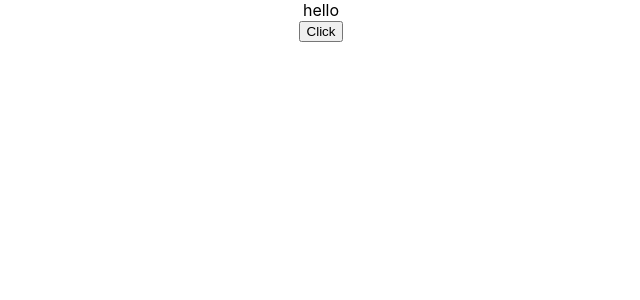
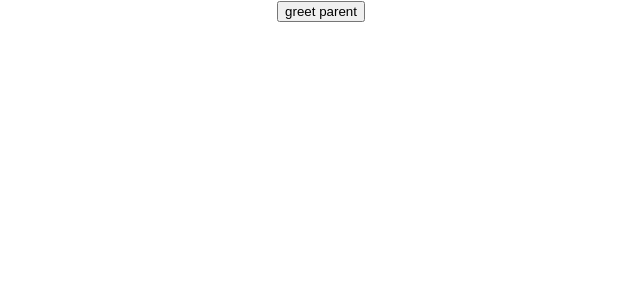
Before and after one commit to Sewvandiii/React-Fisrt-Step, a React (Create React App) app: page / in a window 1280 px wide. Shown: the top 300 px of the page, without its empty margins (319-959 px from the left). Built offline with nearby package versions, Linux system fonts and the light colour scheme.

Commit message:
Methods as props

```diff
--- a/src/App.js
+++ b/src/App.js
@@ -9,14 +9,18 @@
 import FunctionClick from './Components/FunctionClick';
 import ClassClick from './Components/ClassClick';
 import EventBind from './Components/EventBind';
+import ParentComponent from './Components/ParentComponent';
+
 
 function App() {
   return (
     <div className="App">
 
+    <ParentComponent />
+
     {/* <FunctionClick />
     <ClassClick /> */}
-    <EventBind />
+    {/* <EventBind /> */}
     {/* <Message />
     <Counter /> */}
     {/* <Greet name = "Bruno" surname = "Charles">
--- /dev/null
+++ b/src/Components/ChildComponent.js
@@ -0,0 +1,11 @@
+import React from 'react'
+
+function ChildComponent(props) {
+    return (
+        <div>
+            <button onClick = {() => props.greetHandler('child')}>greet parent</button>
+        </div>
+    )
+}
+
+export default ChildComponent
--- /dev/null
+++ b/src/Components/ParentComponent.js
@@ -0,0 +1,28 @@
+import React, { Component } from 'react'
+import ChildComponent from './ChildComponent'
+
+class ParentComponent extends Component {
+
+    constructor(props) {
+        super(props)
+
+        this.state = {
+             parentName:'parent'
+        }
+        this.greetParent = this.greetParent.bind(this)
+    }
+
+    greetParent(childName){
+        alert(`Hello ${this.state.parentName} from ${childName}`)
+    }
+
+    render() {
+        return (
+            <div>
+                  <ChildComponent greetHandler = {this.greetHandler} />
+            </div>
+        )
+    }
+}
+// passing a refeerence to a greetParent method as a props greetHandler
+export default ParentComponent
```
